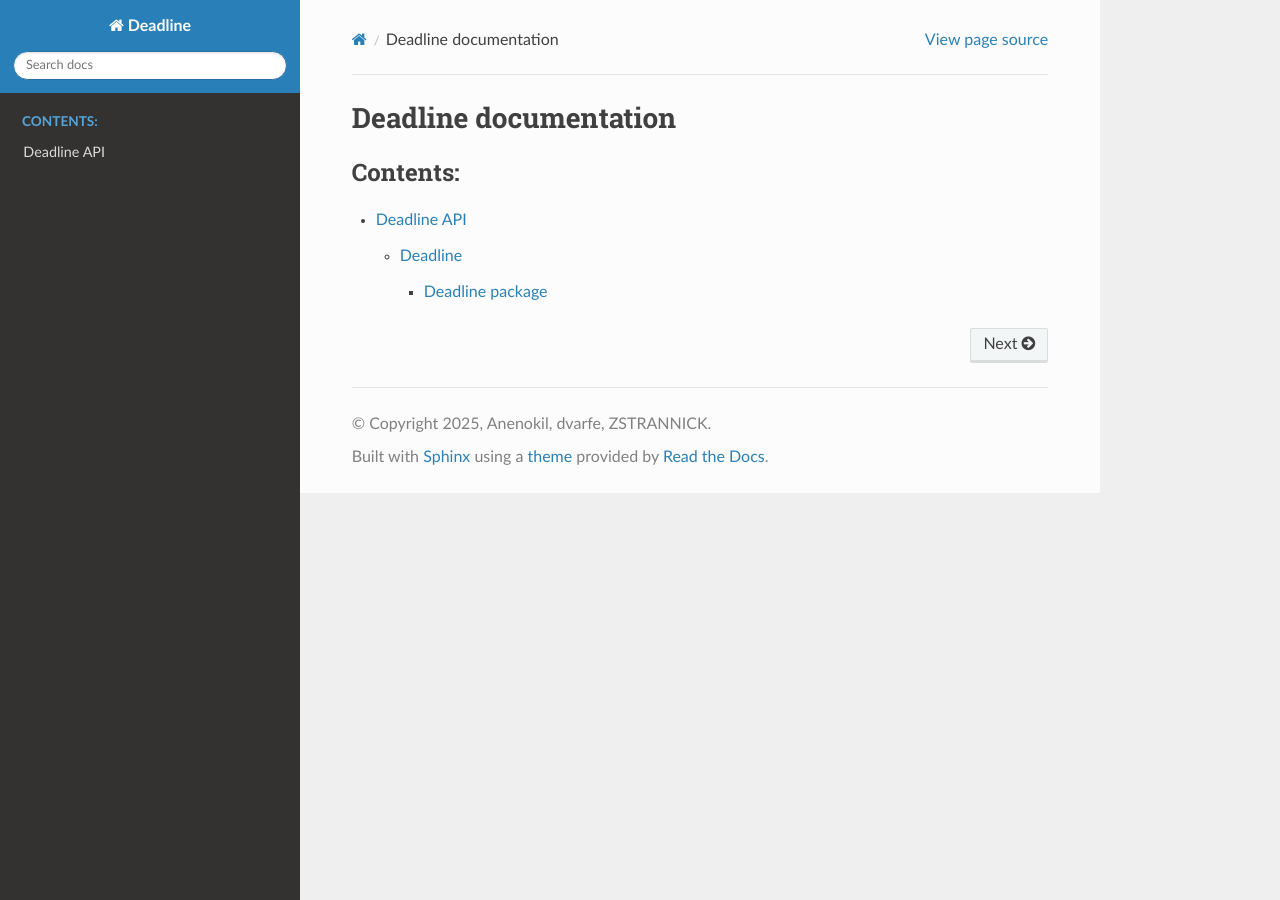
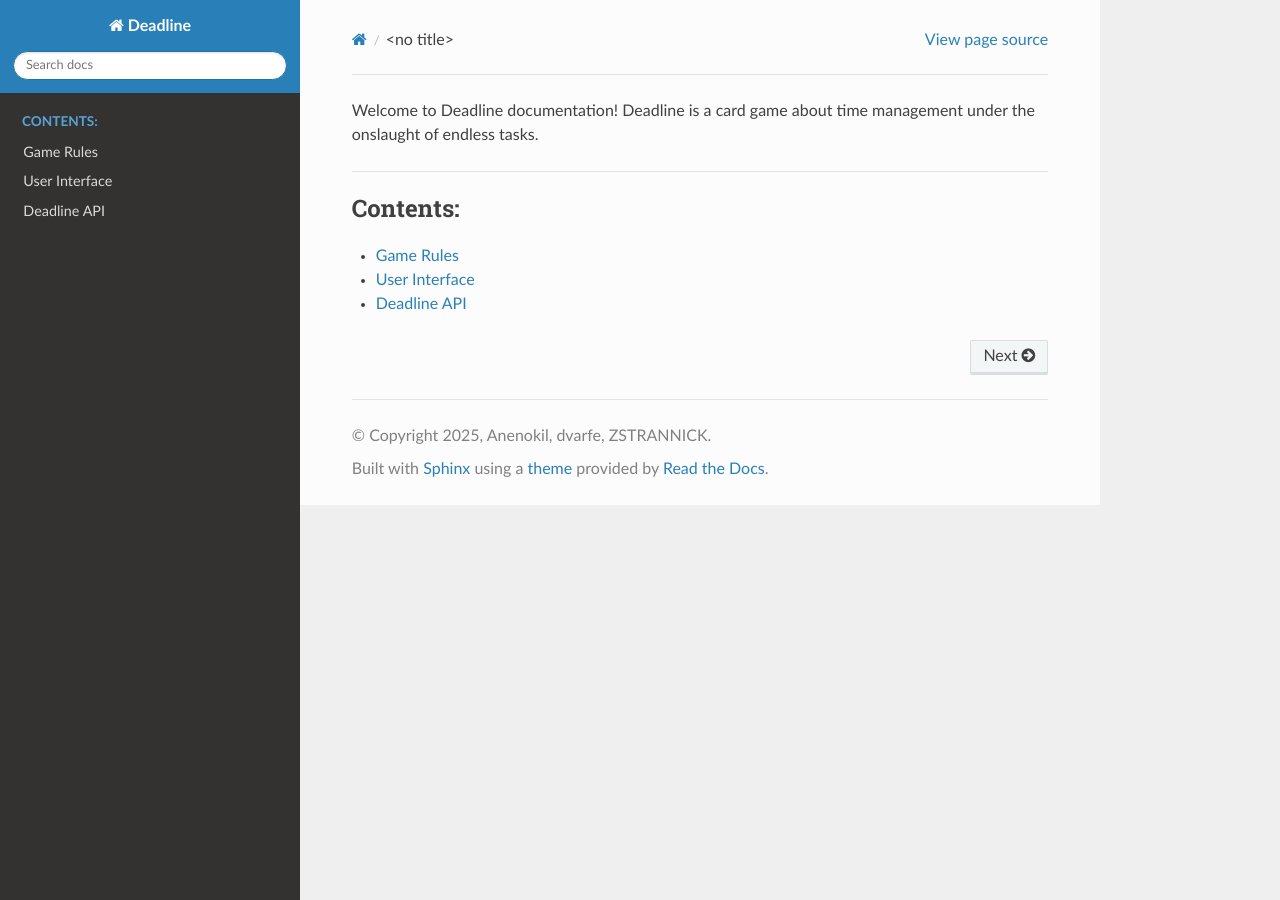
Before and after one commit to dvarfe/ProjectDeadline, a Sphinx documentation site: the page built from docs/sphinx/index.rst, in a window 1280 px wide. Built offline with Sphinx 7.4.7 and the Read the Docs theme 3.1.0, drawn with Linux system fonts in a browser that asks for light colours.

Commit message:
Improve docs

```diff
--- a/docs/sphinx/API.rst
+++ b/docs/sphinx/API.rst
@@ -1,7 +1,5 @@
 Deadline API
 ~~~~~~~~~~~~
 
-Deadline is a card game about time management under the onslaught of endless tasks.
-
 .. toctree::
    modules
--- /dev/null
+++ b/docs/sphinx/GUI.rst
@@ -0,0 +1,7 @@
+User Interface
+==============
+
+Game Interface Structure
+------------------------
+.. image:: ../img/table_gui.png
+   :alt: Game table GUI
--- a/docs/sphinx/index.rst
+++ b/docs/sphinx/index.rst
@@ -3,11 +3,15 @@
    You can adapt this file completely to your liking, but it should at least
    contain the root `toctree` directive.
 
-Deadline documentation
-======================
+Welcome to Deadline documentation!
+Deadline is a card game about time management under the onslaught of endless tasks.
+
+===================================================================================
 
 .. toctree::
-   :maxdepth: 3
+   :maxdepth: 1
    :caption: Contents:
 
+   Rules
+   GUI
    API
--- a/dodo.py
+++ b/dodo.py
@@ -15,7 +15,7 @@ def task_build_docs():
     """Make HTML documentation."""
     return {
         'actions': ['sphinx-build -M html docs/sphinx docs/build'],
-        'task_dep': ['run_autodoc']
+        'task_dep': ['run_autodoc', 'mo']
     }
 
 
```
Also changed, not shown: docs/sphinx/Rules.rst (added, +38 -0 lines).
